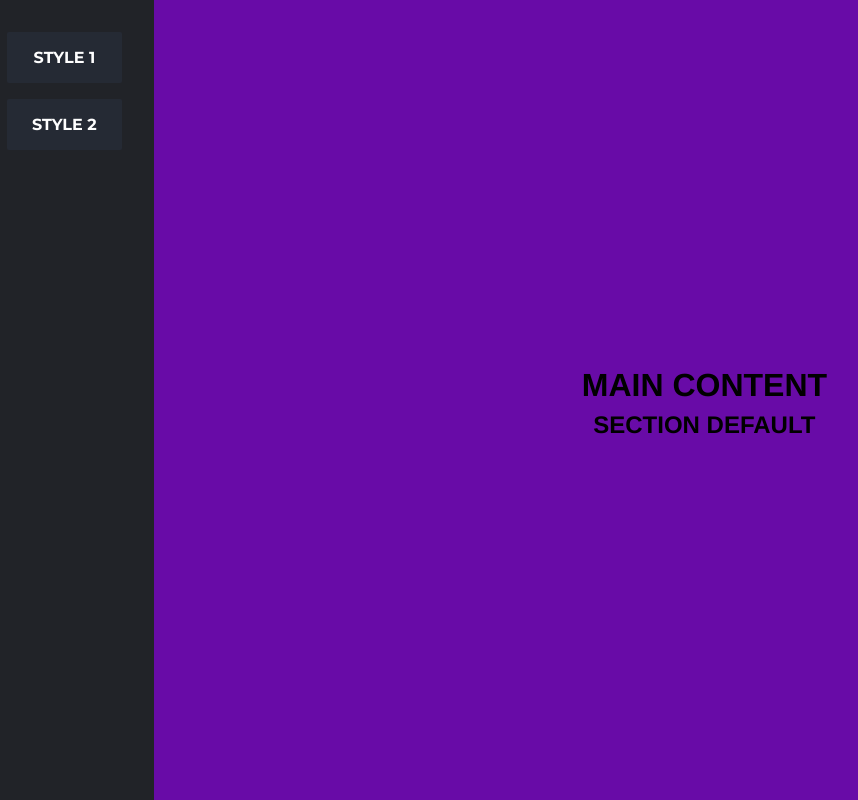
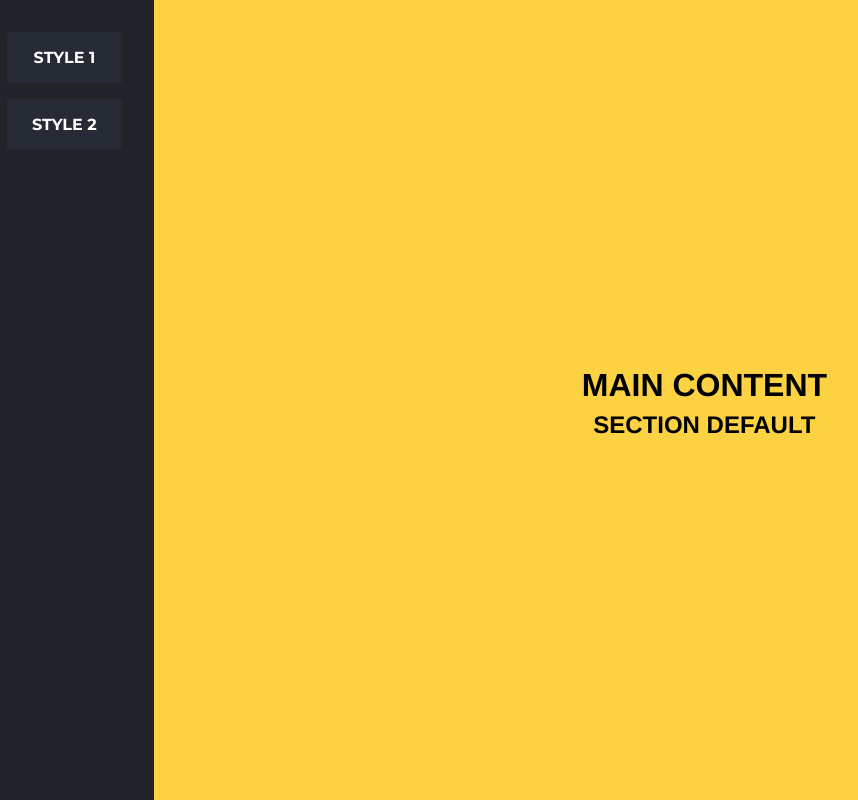
Before and after one commit to WesleyFerreira97/useContext-and-redux-examples, a React (Vite) app: page / in a window 1280 px wide. Shown: the whole page, without its empty margins (25-883 px from the left). Built offline with nearby package versions, Linux system fonts and the light colour scheme.

Commit message:
created new context

```diff
--- a/src/components/MainContent/index.tsx
+++ b/src/components/MainContent/index.tsx
@@ -1,15 +1,18 @@
-import React, { useContext, useEffect } from 'react'
-import { useSectionsContext } from '../../contexts/SectionsContext';
+import { useContext } from 'react'
 import { MainContentWrap } from './style'
 
+import { useSectionsContext } from '../../contexts/SectionsStyles';
+
+
 export function MainContent() {
-    const { contextState } = useSectionsContext();
+    const { values } = useSectionsContext()
 
     return (
-        <MainContentWrap bg={contextState.bg}>
+        <MainContentWrap bg={values.bg}>
+
             <header className='header'>
                 <h1 className='title'>Main Content</h1>
-                <h2>{contextState.text}</h2>
+                <h2>{values.text}</h2>
             </header>
         </MainContentWrap>
     )
--- /dev/null
+++ b/src/contexts/SectionsStyles.tsx
@@ -0,0 +1,37 @@
+import { createContext, useContext, useState } from "react";
+
+type StateTypes = {
+    bg: string;
+    text: string;
+}
+
+type SectionTypes = {
+    values: StateTypes;
+    setValues: (value: StateTypes) => void;
+}
+
+const initialValue = {
+    values: {
+        bg: '#fdd242',
+        text: 'Section Default'
+    },
+    setValues: () => { }
+}
+
+export const SectionsContext = createContext<SectionTypes>(initialValue);
+
+export const SectionsStylesProvider = ({ children }: any) => {
+    const [values, setValues] = useState<StateTypes>(initialValue.values);
+
+    return (
+        <SectionsContext.Provider value={{ values, setValues }}>
+            {children}
+        </SectionsContext.Provider>
+    )
+}
+
+export const useSectionsContext = () => {
+    const { values, setValues } = useContext(SectionsContext);
+
+    return { values, setValues };
+}
--- a/src/pages/Home.tsx
+++ b/src/pages/Home.tsx
@@ -3,6 +3,7 @@ import { MainContent } from '../components/MainContent'
 import { Sidebar } from '../components/Sidebar'
 import styled from 'styled-components'
 import { SectionsStyleProvider } from '../contexts/SectionsContext';
+import { SectionsStylesProvider } from '../contexts/SectionsStyles';
 
 const StyledHome = styled.div`
     display: flex;
@@ -11,11 +12,13 @@ const StyledHome = styled.div`
 
 export function Home() {
     return (
+        <SectionsStylesProvider>
             <SectionsStyleProvider>
                 <StyledHome>
                     <Sidebar />
                     <MainContent />
                 </StyledHome>
             </SectionsStyleProvider>
+        </SectionsStylesProvider>
     )
 }
```
Also changed, not shown: src/components/Sidebar/index.tsx (line endings or trailing spaces). Lines whose indentation alone changed are shown as unchanged.
